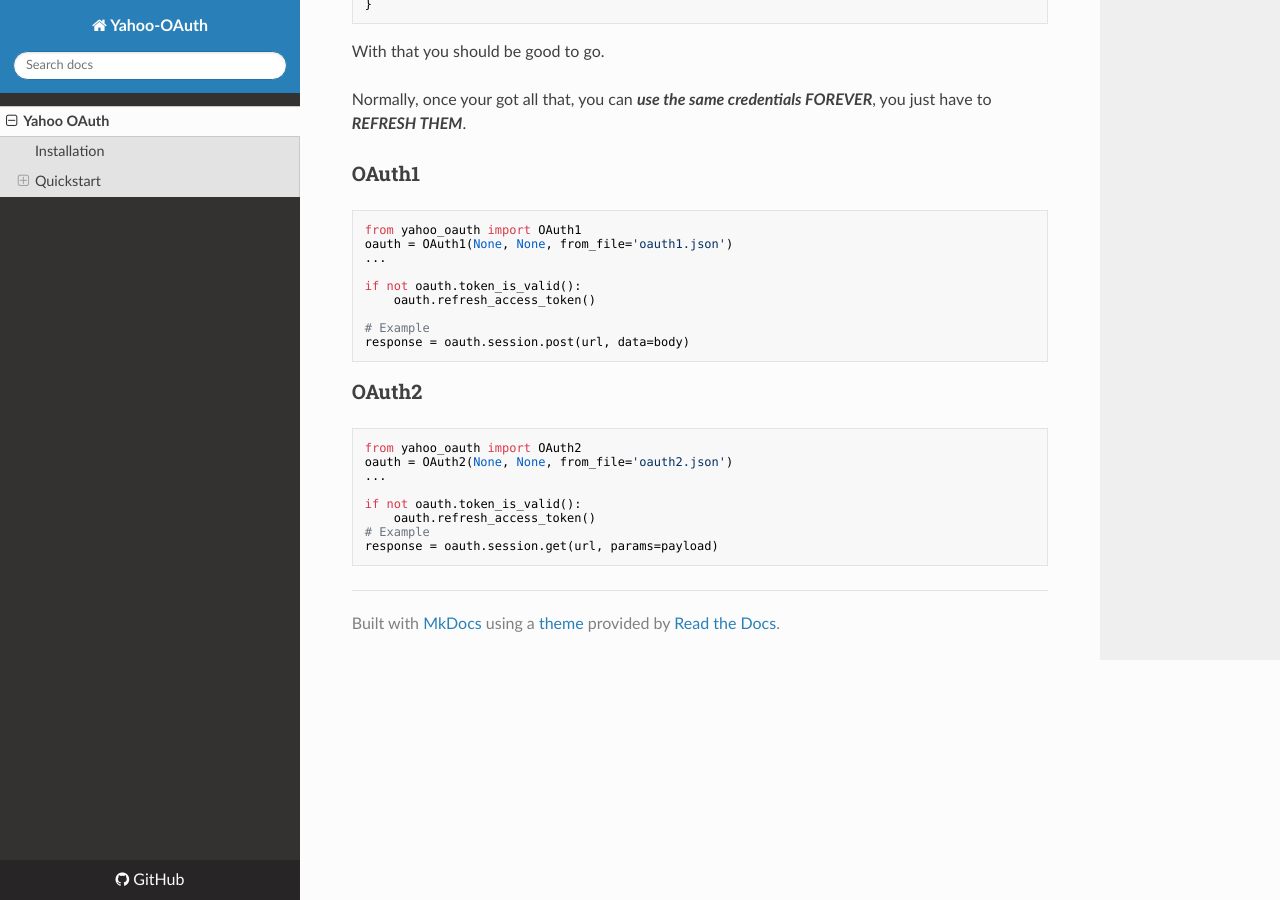
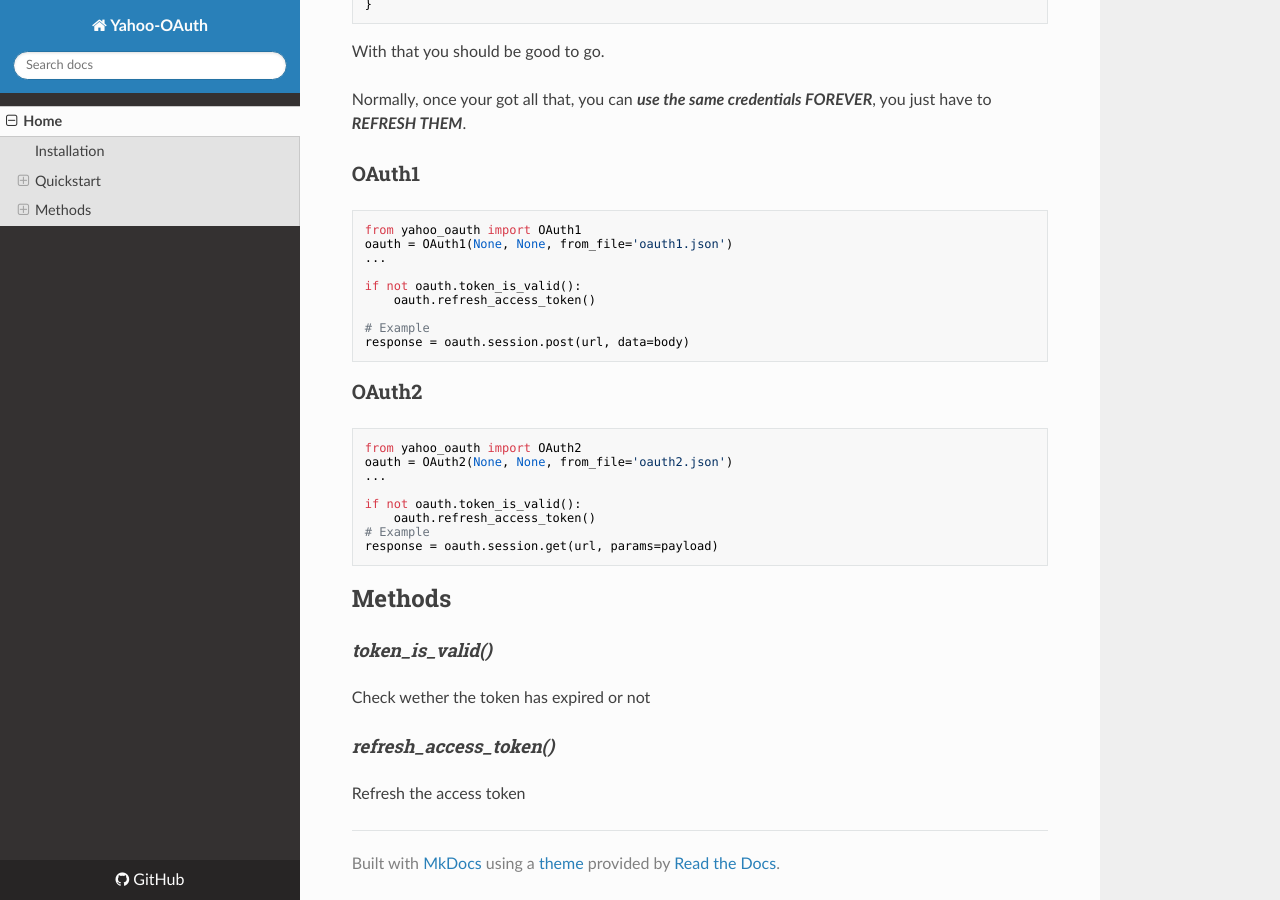
Before and after one commit to josuebrunel/yahoo-oauth, an MkDocs documentation site: the page built from docs/index.md, in a window 1280 px wide and 900 px high, scrolled down 1054 px. Built offline with MkDocs 1.6.1, drawn with Linux system fonts in a browser that asks for light colours; nearby versions of some CDN libraries; old or Windows-style settings are respelled for this version of MkDocs.

Commit message:
updatind #1

````diff
--- a/docs/index.md
+++ b/docs/index.md
@@ -82,3 +82,13 @@ if not oauth.token_is_valid():
 # Example
 response = oauth.session.get(url, params=payload)
 ```
+
+## Methods
+
+#### ***token_is_valid()***
+
+Check wether the token has expired or not
+
+#### ***refresh_access_token()***
+
+Refresh the access token
--- a/mkdocs.yml
+++ b/mkdocs.yml
@@ -4,5 +4,5 @@ site_url: http://yahoo-oauth.readthedocs.org/en/latest/yahoo-oauth/
 site_description: Documentation on the Yahoo-OAuth Library
 site_author: Josue Kouka
 pages:
--    [index.md, Yahoo OAuth]
+-  Home : index.md
 theme: readthedocs
````
